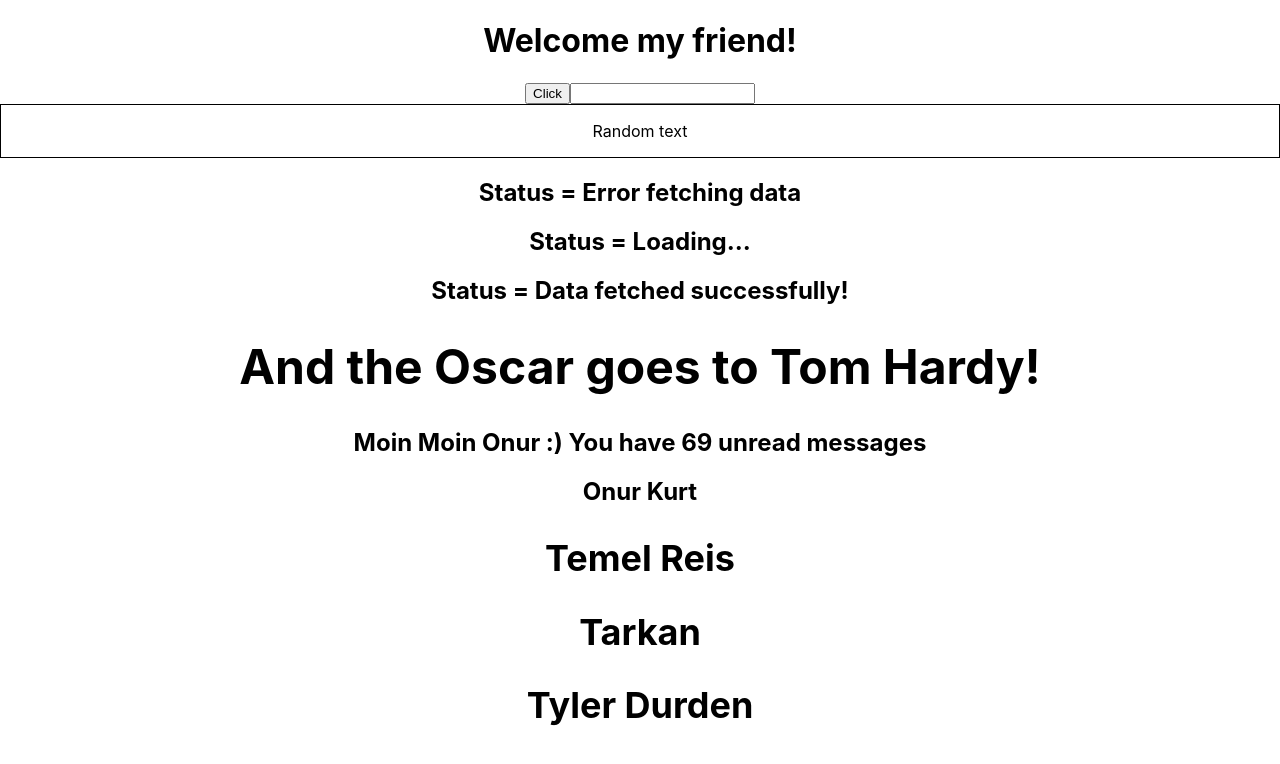
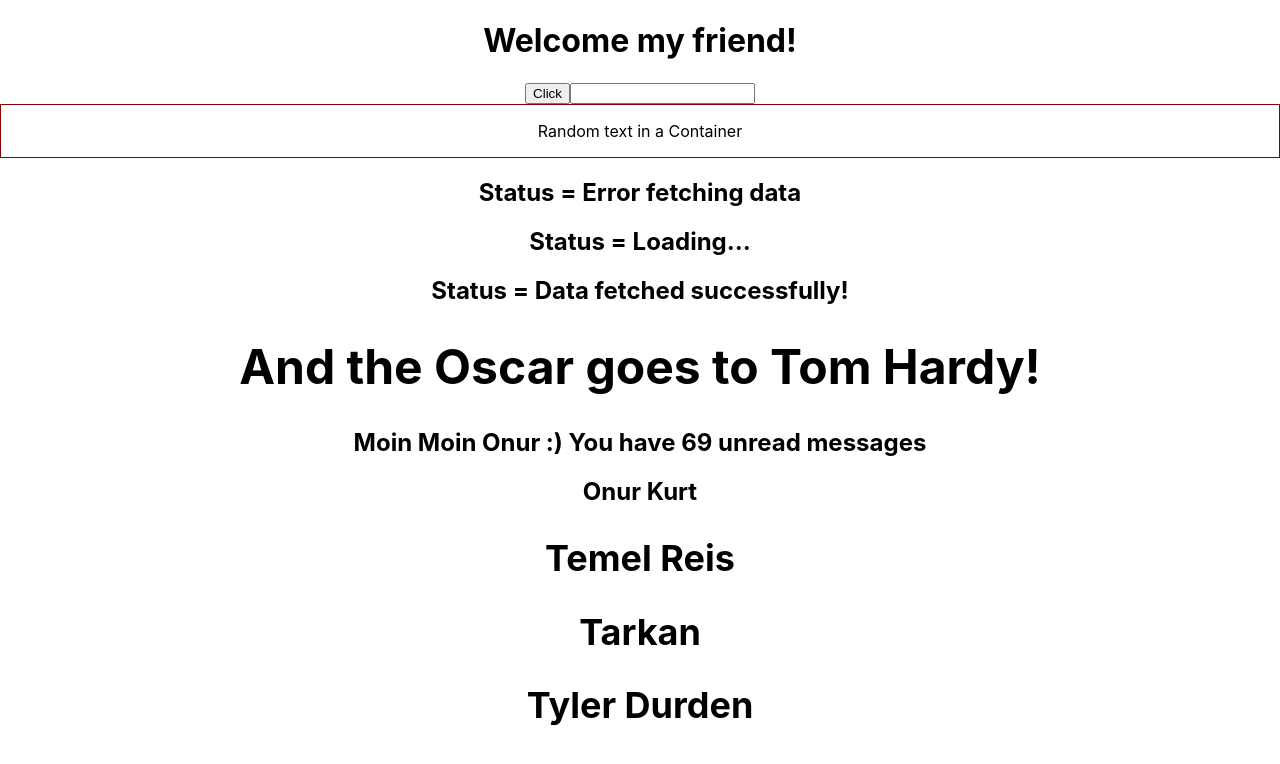
Before and after one commit to On-Fi/My-TypeScript-learning-journey, a React (Create React App) app in the folder my-app/: page / in a window 1280 px wide. Shown: the top 764 px of the page. Built offline with nearby package versions, Linux system fonts and the light colour scheme.

Commit message:
edit styles

```diff
--- a/my-app/src/App.tsx
+++ b/my-app/src/App.tsx
@@ -26,7 +26,7 @@ function App() {
       <Heading>Welcome my friend! </Heading>
       <Button handleClick={(event, id) => console.log('Button clicked!', event, id)} />
       <Input value='' handleChange={event => console.log(event)} />
-      <Container styles={{ border: '1px solid black', padding: '1rem' }} />
+      <Container styles={{ border: '1px solid darkred', padding: '1rem' }} />
       <Status status='error' />
       <Status status='loading' />
       <Status status='success' />
--- a/my-app/src/components/Container.tsx
+++ b/my-app/src/components/Container.tsx
@@ -3,4 +3,4 @@ type ContainerProps = {
 };
 
 export const Container = (props: ContainerProps) => {
-    return <div style={props.styles} >Random text</div>};
+    return <div style={props.styles} >Random text in a Container</div>};
```
